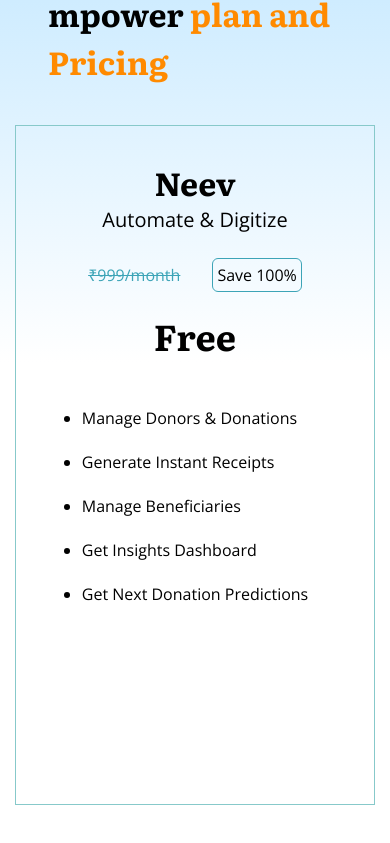
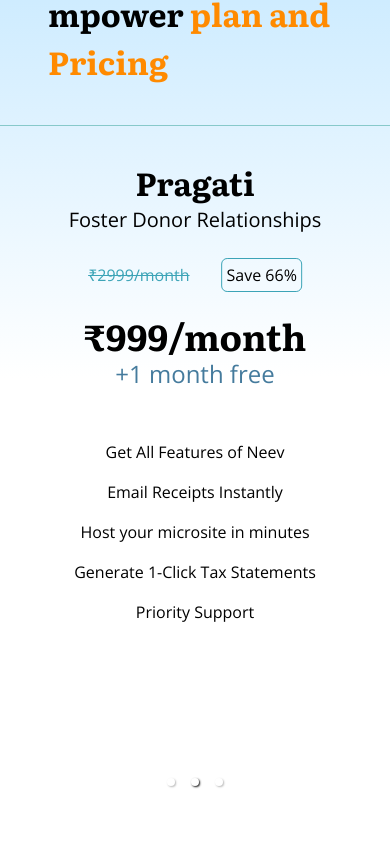
Before and after one commit to Saloni-FED/Task_Assign, a React (Create React App) app: page / in a window 390 px wide. Shown: the part 3319-4162 px from the top of the page. Built offline with nearby package versions, Linux system fonts and the light colour scheme.

Commit message:
Price section,table,footer styling completed

```diff
--- a/src/components/PlanNPricing/Pnp.jsx
+++ b/src/components/PlanNPricing/Pnp.jsx
@@ -1,8 +1,10 @@
 import React from "react";
 import "./Pnp.css";
 import tick from "../../assets/images/Group 152.png";
+import ResponsiveSlider from "../ResponsiveSlider/ResponsiveSlider.jsx"
 
 const Pnp = () => {
+
   return (
     <div className="pnp pd flex flex-col items-center justify-center gap-10 box-border">
       <h2 className=" font-bold text-[2rem]">
@@ -38,7 +40,11 @@ const Pnp = () => {
           <p>Flexible Support</p>
         </div>
       </div>
-      <div className="md:w-full w-[360px] flex justify-evenly md:flex-row flex-col flex-wrap gap-4 md:h-[870.40px] h-[679.36px] overflow-x-scroll md:over-x-hidden overflow-y-hidden no-scrollbar">
+      {/* Card */}
+      <div className="max-sm:block hidden">
+        <ResponsiveSlider/>
+      </div>
+      <div className="max-sm:hidden md:w-full w-[360px] flex justify-evenly md:flex-row flex-col flex-wrap gap-2 md:h-[870.40px] h-[679.36px] ">
         <div className="pnpCard md:w-[25%] w-full  p-8 flex flex-col justify-start items-center gap-6 h-full">
           <div>
             <h2 className=" font-bold text-[2rem] text-center">Neev</h2>
@@ -92,8 +98,10 @@ const Pnp = () => {
           </div>
         </div>
         {/* Card Three */}
-        <div className=" md:w-[25%] md:h-[870.40px] h-[679.36px] md:-mt-6">
-          <div className="flex flex-col justify-center items-center bg-[#3CA4B7] text-white h-8">Popular, One Stop Solution</div>
+        <div className=" md:w-[25%] md:h-[840px] h-[679.36px]">
+          <div className="flex flex-col justify-center items-center bg-[#3CA4B7] text-white h-8">
+            Popular, One Stop Solution
+          </div>
           <div className="pnpCard h-full w-full p-8 flex flex-col justify-start items-center gap-6">
             <div className=" w-full">
               <h2 className=" font-bold text-[2rem] text-center">Udaan</h2>
--- /dev/null
+++ b/src/components/ResponsiveSlider/ResponsiveSlider.jsx
@@ -0,0 +1,117 @@
+import React, { useState } from "react";
+import { Carousel } from "react-responsive-carousel";
+import "react-responsive-carousel/lib/styles/carousel.min.css";
+
+const ResponsiveSlider = () => {
+  const [selectedSlide, setSelectedSlide] = useState(0);
+
+  const handleSlideChange = (index) => {
+    console.log(index)
+    setSelectedSlide(index);
+  };
+
+  return (
+    <Carousel
+      showArrows={false}
+      showStatus={false}
+      showIndicators={true}
+      infiniteLoop
+      autoPlay
+      interval={5000}
+      stopOnHover={false}
+      emulateTouch
+      swipeable
+      dynamicHeight
+      width="100%"
+      selectedItem={selectedSlide}
+      onClickItem={handleSlideChange}
+    >
+      {/* Card 1 */}
+      <div className="pnpCard md:w-[25%] w-full p-8 flex flex-col justify-start items-center gap-6 h-full mx-2">
+        <div>
+          <h2 className="font-bold text-[2rem] text-center">Neev</h2>
+          <p className="text-xl text-center">Automate & Digitize</p>
+        </div>
+        <div className="flex justify-center items-center gap-8">
+          <div className="text-[#3CA4B7] line-through">₹999/month</div>
+          <div className="border border-solid border-[#3CA4B7] p-1 rounded-md">
+            Save 100%
+          </div>
+        </div>
+        <div className="flex flex-col gap-12">
+          <h1 className="font-bold text-4xl text-center">Free</h1>
+          <ul className="list-disc ul flex flex-col gap-4 text-[10px] px-4 list-none">
+            <li>Manage Donors & Donations</li>
+            <li>Generate Instant Receipts</li>
+            <li>Manage Beneficiaries</li>
+            <li>Get Insights Dashboard</li>
+            <li>Get Next Donation Predictions</li>
+          </ul>
+        </div>
+      </div>
+      {/* Card 2 */}
+      <div className="pnpCard md:w-[25%] w-full h-full p-8 flex flex-col justify-start items-center gap-6">
+        <div>
+          <h2 className="font-bold text-[2rem] text-center">Pragati</h2>
+          <p className="text-xl text-center">Foster Donor Relationships</p>
+        </div>
+        <div className="flex justify-center items-center gap-8">
+          <div className="text-[#3CA4B7] line-through">₹2999/month</div>
+          <div className="border border-solid border-[#3CA4B7] p-1 rounded-md">
+            Save 66%
+          </div>
+        </div>
+        <div className="flex flex-col gap-12 w-full">
+          <div>
+            <h1 className="font-bold text-4xl text-center">₹999/month</h1>
+            <div className="text-[#457B9D] text-[1.5rem] text-center">
+              +1 month free
+            </div>
+          </div>
+          <ul className="list-disc ul flex flex-col gap-4 text-[10px] px-4 list-none">
+            <li>Get All Features of Neev</li>
+            <li>Email Receipts Instantly</li>
+            <li>Host your microsite in minutes</li>
+            <li>Generate 1-Click Tax Statements</li>
+            <li>Priority Support</li>
+          </ul>
+        </div>
+      </div>
+      {/* Card Three */}
+      <div className="md:w-[25%] md:h-[870.40px] h-[679.36px] md:-mt-6">
+        <div className="flex flex-col justify-center items-center bg-[#3CA4B7] text-white h-8">
+          Popular, One Stop Solution
+        </div>
+        <div className="pnpCard h-full w-full p-8 flex flex-col justify-start items-center gap-6">
+          <div>
+            <h2 className="font-bold text-[2rem] text-center">Udaan</h2>
+            <p className="text-xl text-center">Fundraise</p>
+          </div>
+          <div className="flex justify-center items-center gap-8">
+            <div className="text-[#3CA4B7] line-through">₹4999/month</div>
+            <div className="border border-solid border-[#3CA4B7] p-1 rounded-md">
+              Save 60%
+            </div>
+          </div>
+          <div className="flex flex-col gap-12 w-full">
+            <div>
+              <h1 className="font-bold text-4xl text-center ">₹1999/month</h1>
+              <div className="text-[#457B9D] text-[1.5rem] text-center">
+                +1 month free
+              </div>
+            </div>
+            <ul className=" ul flex flex-col gap-4 text-[10px] px-4 list-none">
+              <li>All Features of Neev & Pragati</li>
+              <li>Full Fundraising Suite</li>
+              <li>Run free and paid campaigns</li>
+              <li>Discounted Merch for your ngo</li>
+              <li>Dedicated Success Manager</li>
+            </ul>
+          </div>
+        </div>
+      </div>
+    </Carousel>
+  );
+};
+
+export default ResponsiveSlider;
```
